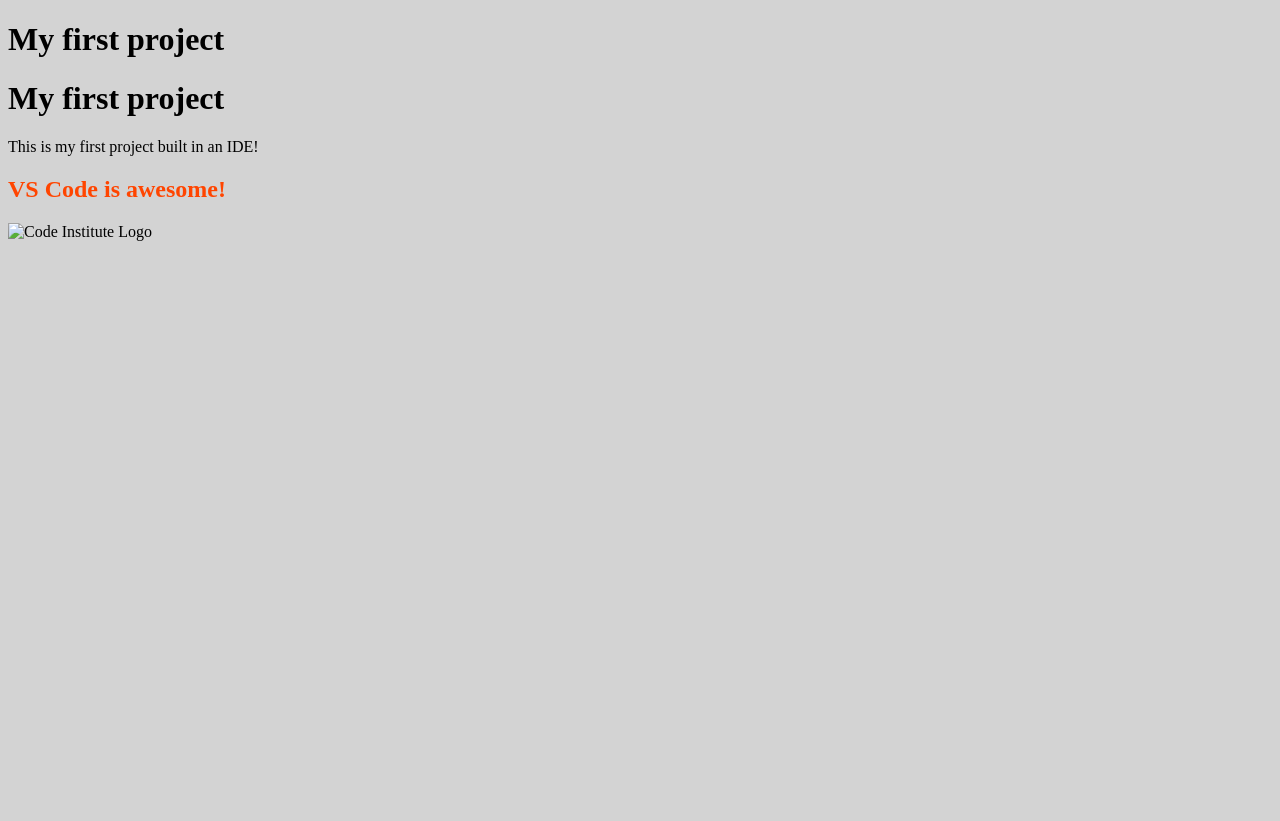
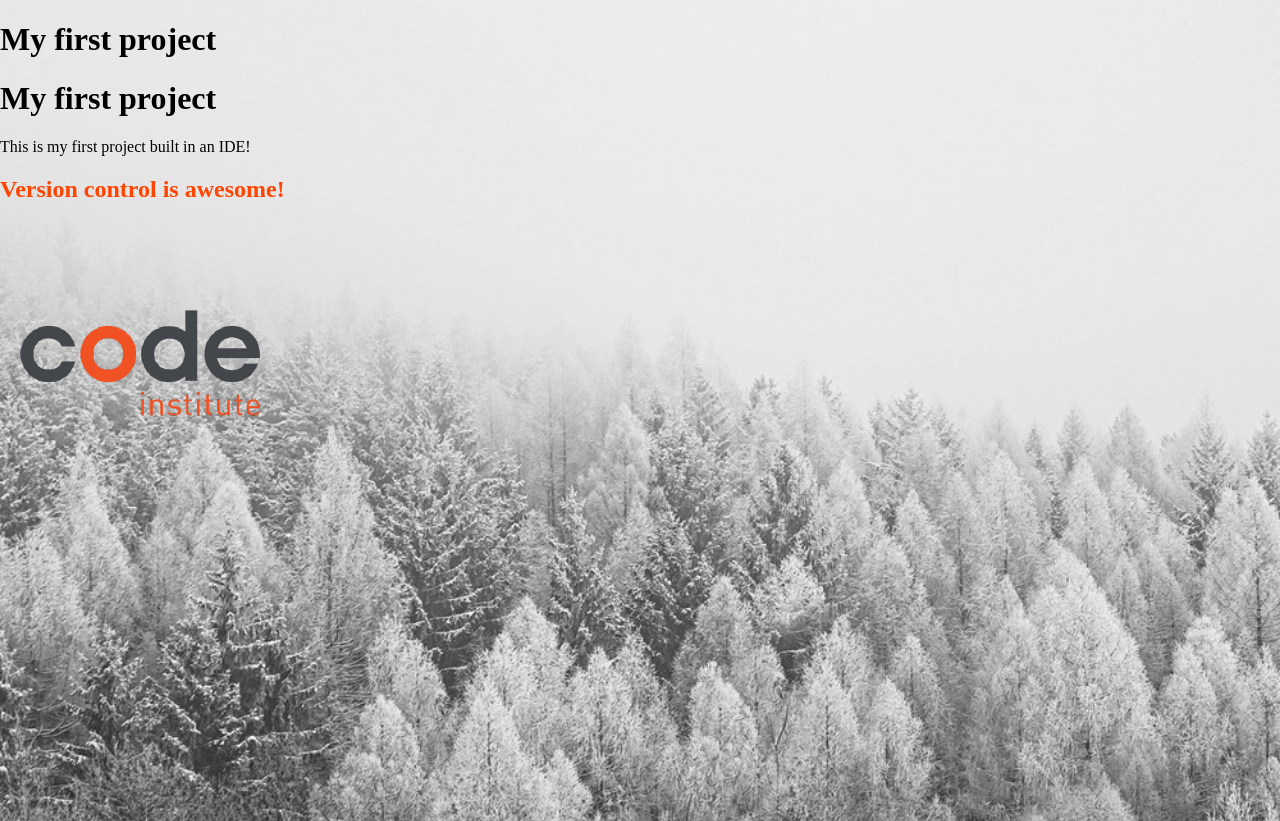
Before and after one commit to swathim251205/my-first-project, a plain HTML site: page index.html.html in a window 1280 px wide. Before the commit the page ends 800 px from the top, so only its background shows below. Drawn offline with Linux system fonts and the light colour scheme; files that its build step writes are made by us from their sources.

Commit message:
changes to assets and html file

```diff
--- a/assets/css/styles.css
+++ b/assets/css/styles.css
@@ -3,13 +3,17 @@
     background-image: url("../images/01-02-02_background-img.jpg");
 } */
 
-body{
-    background-color: lightgray;
-    background-image: url("../images/01-02-02_background-img.jpg");
+
+body {
+  background-color: lightgray;
+  background-image: url("../images/01-02-02_background-img.jpg");
+  background-size: cover;
+  background-repeat: no-repeat;
+  background-position: center;
+  height: 100vh;
+  margin: 0;
 }
 
-
-h2
-{
-    color: orangered;
+h2 {
+  color: orangered;
 }
--- a/index.html/index.html
+++ b/index.html.html
@@ -10,7 +10,7 @@
     <h1>My first project</h1>
     <h1>My first project</h1>
     <p>This is my first project built in an IDE!</p>
-    <h2>VS Code is awesome!</h2>
-    <img src="assets/images/01-02-02_ci-logo.png" alt="Code Institute Logo" />
-  </body>
+    <h2>Version control is awesome!</h2>
+    <img src="./assets/images/01-02-02_ci-logo.png" alt="Code Institute Logo" />
+     </body>
 </html>
```
